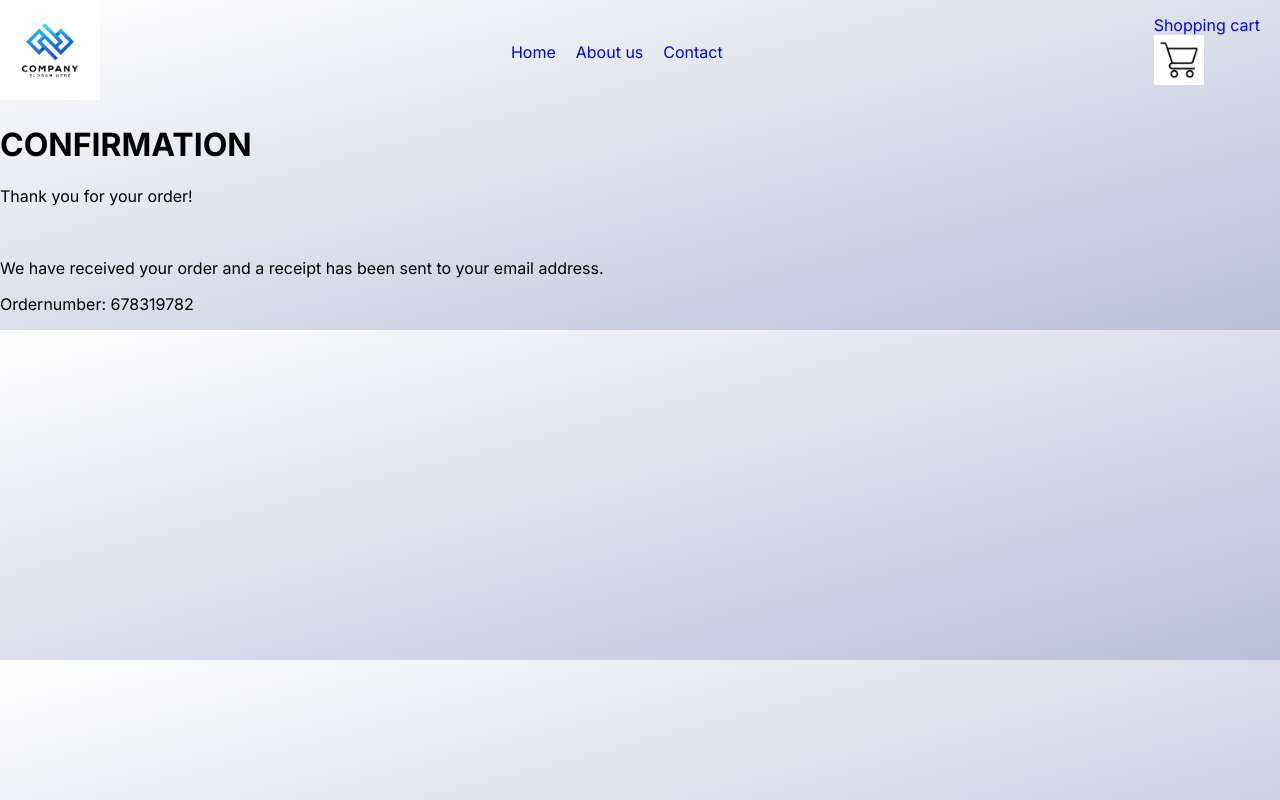
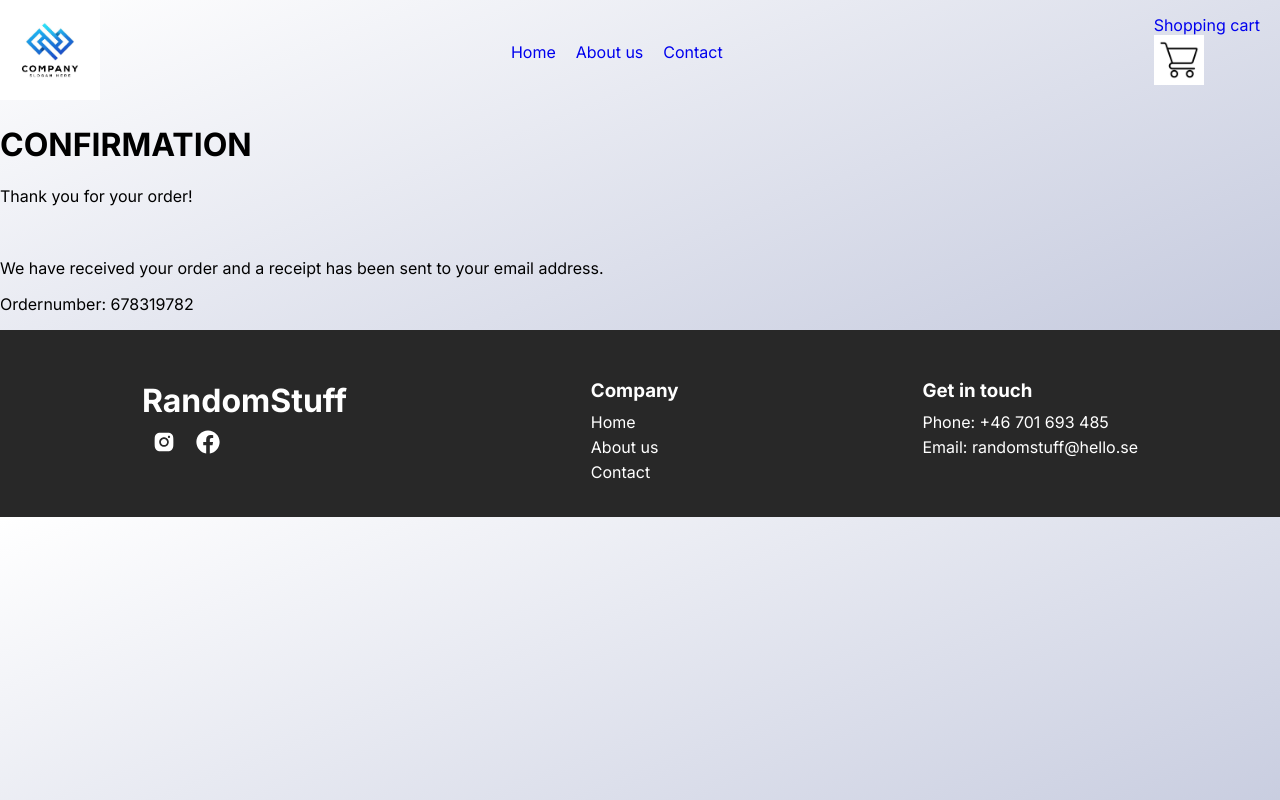
Before and after one commit to kleresjo/random-stuff, a React (Vite) app: page /confirmation in a window 1280 px wide. Built offline with nearby package versions, Linux system fonts and the light colour scheme.

Commit message:
styling footer

```diff
--- a/src/App.jsx
+++ b/src/App.jsx
@@ -10,6 +10,7 @@ import AboutUsPage from "./pages/AboutUsPage";
 import ContactUsPage from "./pages/ContactUsPage";
 import { CheckoutProvider } from "./context/CheckoutContext";
 import ConfirmationPage from "./pages/ConfirmationPage";
+import Footer from "./components/Footer";
 
 function App() {
   return (
@@ -25,6 +26,7 @@ function App() {
             <Route path="/product/:id" element={<ProductPage />} />
             <Route path="/confirmation" element={<ConfirmationPage />} />
           </Routes>
+          <Footer />
         </BrowserRouter>
       </CheckoutProvider>
     </CartProvider>
--- /dev/null
+++ b/src/styling/Footer.css
@@ -0,0 +1,66 @@
+footer {
+  background-color: #282828;
+  color: white;
+  padding: 20px;
+  display: flex;
+  justify-content: space-around;
+  flex-wrap: wrap;
+}
+
+footer div {
+  margin: 10px;
+}
+
+footer h1,
+footer h3 {
+  margin-bottom: 10px;
+}
+
+footer a {
+  color: white;
+  text-decoration: none;
+  display: block;
+  margin-bottom: 5px;
+}
+
+footer a:hover {
+  text-decoration: underline;
+}
+
+footer div p {
+  margin: 5px 0;
+}
+
+footer div p a {
+  color: white;
+  text-decoration: none;
+}
+
+footer div p a:hover {
+  text-decoration: underline;
+}
+
+footer svg {
+  margin: 0 10px;
+  font-size: 24px;
+  cursor: pointer;
+}
+
+footer svg:hover {
+  color: #ddd;
+}
+
+@media (max-width: 768px) {
+  footer {
+    flex-direction: column;
+    align-items: center;
+  }
+
+  footer div {
+    text-align: center;
+  }
+
+  footer svg {
+    font-size: 20px;
+  }
+}
```
